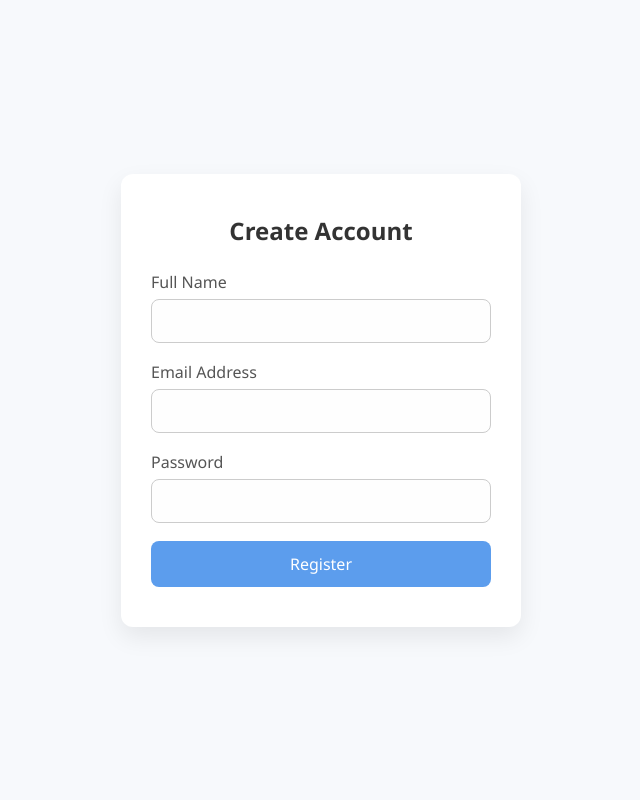
After one commit to Bahisht-Ayaz/Eproject_python, a Django app: page /register in a window 1280 px wide. The commit adds this page. Shown: the whole page, without its empty margins (319-959 px from the left). Run offline with Django 3.2, Linux system fonts and the light colour scheme.

Commit message:
sahi sa karo na bhai

```diff
--- a/my_pro/myapp/templates/myapp/index.html
+++ b/my_pro/myapp/templates/myapp/index.html
@@ -35,7 +35,7 @@
 			</div><!-- .col-md-7 close -->
 			<div class="col-md-5">
 				<div class="block">
-					<img src="images/wrapper-img.png" alt="Img">
+					<img src="/static/images/wrapper-img.png" alt="Img">
 				</div>
 			</div><!-- .col-md-5 close -->
 		</div>
--- /dev/null
+++ b/my_pro/myapp/templates/myapp/register.html
@@ -0,0 +1,123 @@
+<!DOCTYPE html>
+<html lang="en">
+<head>
+  <meta charset="UTF-8" />
+  <meta name="viewport" content="width=device-width, initial-scale=1.0" />
+  <title>Registration Page</title>
+  <style>
+    * {
+      box-sizing: border-box;
+      margin: 0;
+      padding: 0;
+      font-family: 'Segoe UI', Tahoma, Geneva, Verdana, sans-serif;
+    }
+
+    body {
+      background-color: #f7f9fc;
+      display: flex;
+      justify-content: center;
+      align-items: center;
+      height: 100vh;
+    }
+
+    .container {
+      background-color: #ffffff;
+      padding: 40px 30px;
+      border-radius: 12px;
+      box-shadow: 0 10px 25px rgba(0, 0, 0, 0.08);
+      width: 100%;
+      max-width: 400px;
+    }
+
+    h2 {
+      text-align: center;
+      margin-bottom: 24px;
+      color: #333;
+    }
+
+    .form-group {
+      margin-bottom: 18px;
+    }
+
+    label {
+      display: block;
+      margin-bottom: 6px;
+      color: #555;
+      font-weight: 500;
+    }
+
+    input {
+      width: 100%;
+      padding: 12px;
+      border: 1px solid #ccc;
+      border-radius: 8px;
+      background-color: #fefefe;
+      transition: border-color 0.3s;
+    }
+
+    input:focus {
+      outline: none;
+      border-color: #5c9ded;
+      box-shadow: 0 0 0 2px rgba(92, 157, 237, 0.2);
+    }
+
+    button {
+      width: 100%;
+      padding: 12px;
+      background-color: #5c9ded;
+      color: white;
+      border: none;
+      border-radius: 8px;
+      font-size: 16px;
+      cursor: pointer;
+      transition: background-color 0.3s;
+    }
+
+    button:hover {
+      background-color: #4a89dc;
+    }
+
+    .footer-text {
+      margin-top: 16px;
+      text-align: center;
+      font-size: 14px;
+      color: #777;
+    }
+  </style>
+</head>
+<body>
+  <div class="container">
+   {% if messages %}
+  <ul>
+    {% for m in messages %}
+    <script>
+      alert("{{ m }}")
+    </script>
+    {% endfor %}
+  </ul>
+    {% endif %}
+
+    <h2>Create Account</h2>
+    <form action="" method="post">
+        {% csrf_token %}
+      <div class="form-group">
+        <label for="name">Full Name</label>
+        <input type="text" id="name" name="name"  />
+      </div>
+
+      <div class="form-group">
+        <label for="email">Email Address</label>
+        <input type="email" id="email" name="email"  />
+      </div>
+
+      <div class="form-group">
+        <label for="password">Password</label>
+        <input type="password" id="password" name="password"  />
+      </div>
+
+      <button type="submit">Register</button>
+    </form>
+
+  </div>
+</body>
+</html>
--- a/my_pro/myapp/templates/myapp/service.html
+++ b/my_pro/myapp/templates/myapp/service.html
@@ -22,7 +22,7 @@
 				<p class="mt-30">Lorem ipsum dolor sit amet, consectetur adipisicing elit. Voluptate soluta corporis odit, optio cum! Accusantium numquam ab, natus excepturi architecto earum ipsa aliquam, illum, omnis rerum, eveniet officia nihil. Eum quod iure nulla, soluta architecto distinctio. Nesciunt odio ullam expedita, neque fugit maiores sunt perferendis placeat autem animi, nihil quis suscipit quibusdam ut reiciendis doloribus natus nemo id quod illum aut culpa perspiciatis consequuntur tempore? Facilis nam vitae iure quisquam eius harum consequatur sapiente assumenda, officia voluptas quas numquam placeat, alias molestias nisi laudantium nesciunt perspiciatis suscipit hic voluptate corporis id distinctio earum. Dolor reprehenderit fuga dolore officia adipisci neque!</p>
 			</div>
 			<div class="col-lg-6">
-				<img class="img-fluid" src="images/company/company-group-pic.jpg">
+				<img class="img-fluid" src="/static/images/company/company-group-pic.jpg">
 			</div>
 		</div>
 	</div>
--- a/my_pro/myapp/urls.py
+++ b/my_pro/myapp/urls.py
@@ -16,5 +16,7 @@ urlpatterns = [
     path("portfolio.html",views.portfolio, name="portfolio"),
     path('blog-single.html', views.blog_single, name='blog-single'),
     path("blog-grid.html", views.portfolio, name="blog-grid"),
+    path("register", views.register, name="reg"),
+    path("login", views.login, name="log"),
 
 ]
--- a/my_pro/myapp/views.py
+++ b/my_pro/myapp/views.py
@@ -1,11 +1,11 @@
 from django.shortcuts import render
 
 # Create your views here.
-url="https://identitytoolkit.googleapis.com/v1/accounts:signUp?key=[API_KEY]"
-url="https://identitytoolkit.googleapis.com/v1/accounts:signInWithPassword?key=[API_KEY]"
 
 from django.contrib.sessions.backends import db
 from django.shortcuts import render, redirect
+from django.conf import settings
+import requests
 
 def index (request):
     return render(request,"myapp/index.html")
@@ -51,3 +51,68 @@ def about (request):
 
 def blog_full_width (request):
     return render(request,"myapp/blog-full-width.html")
+def register(req):
+    if req.method == "POST":
+        n = req.POST.get("name")
+        e = req.POST.get("email")
+        p = req.POST.get("password")
+
+        if not n or not e or not p:
+            messages.error(req, "All Fields Are Required")
+            return redirect("reg")
+
+        if len(p) < 8:
+            messages.error(req, "Password Must Be 8 Characters Long")
+            return redirect("reg")
+
+        url = f"https://identitytoolkit.googleapis.com/v1/accounts:signUp?key={settings.FIRE}"
+        payload = {
+        "email" : e,
+        "password" : p,
+        "requestSecureToken" : True
+        }
+
+        response = requests.post(url,payload)
+
+        if response.status_code == 200:
+            errorMsg = response.json()
+            db.collection("User").add({
+                "Name" : n,
+                "Email": e,
+                "Password": p,
+                "Role": "User",
+            })
+            messages.success(req,"User Registered Successfully")
+            return redirect("reg")
+
+    return render(req, "myapp/Register.html")
+
+def login(req):
+    if req.method == "POST":
+        e = req.POST.get("email")
+        p = req.POST.get("password")
+
+        if not e or not p:
+            messages.error(req, "All Fields Are Required")
+            return redirect("log")
+        url = f"https://identitytoolkit.googleapis.com/v1/accounts:signInWithPassword?key={settings.FIRE}"
+        payload = {
+            "email": e,
+            "password": p,
+            "requestSecureToken": True
+        }
+        res = requests.post(url,json=payload)
+
+        if res.status_code == 200:
+            userInfo = res.json()
+            req.session["email"] = userInfo.get("email")
+            return redirect("dash")
+        else:
+            error = res.json().get("error", {}).get("message","Message Not Found")
+            print(error)
+            if error == "INVALID_LOGIN_CREDENTIALS":
+                messages.error(req,"Invalid Credentials Please LogIn again")
+            elif error == "INVALID_PASSWORD":
+                messages.error(req, "Password Is Incorrect")
+            return redirect("log")
+    return render(req, "myapp/Login.html")
--- a/my_pro/templates/master.html
+++ b/my_pro/templates/master.html
@@ -24,7 +24,7 @@
   <meta name="theme-name" content="airspace">
   <meta name="generator" content="Themefisher Airspace Template v1.0">
   <!-- Favicon -->
-  <link rel="shortcut icon" type="image/x-icon" href="images/favicon.png" />
+  <link rel="shortcut icon" type="image/x-icon" href="/static/images/favicon.png" />
 
 
   <!-- bootstrap.min css -->
```
Also changed, not shown: my_pro/eprojectpython.json (+2 -2 lines), my_pro/my_pro/firebase_config.py (added, +8 -0 lines), my_pro/myapp/templates/myapp/login.html (added, +118 -0 lines).
